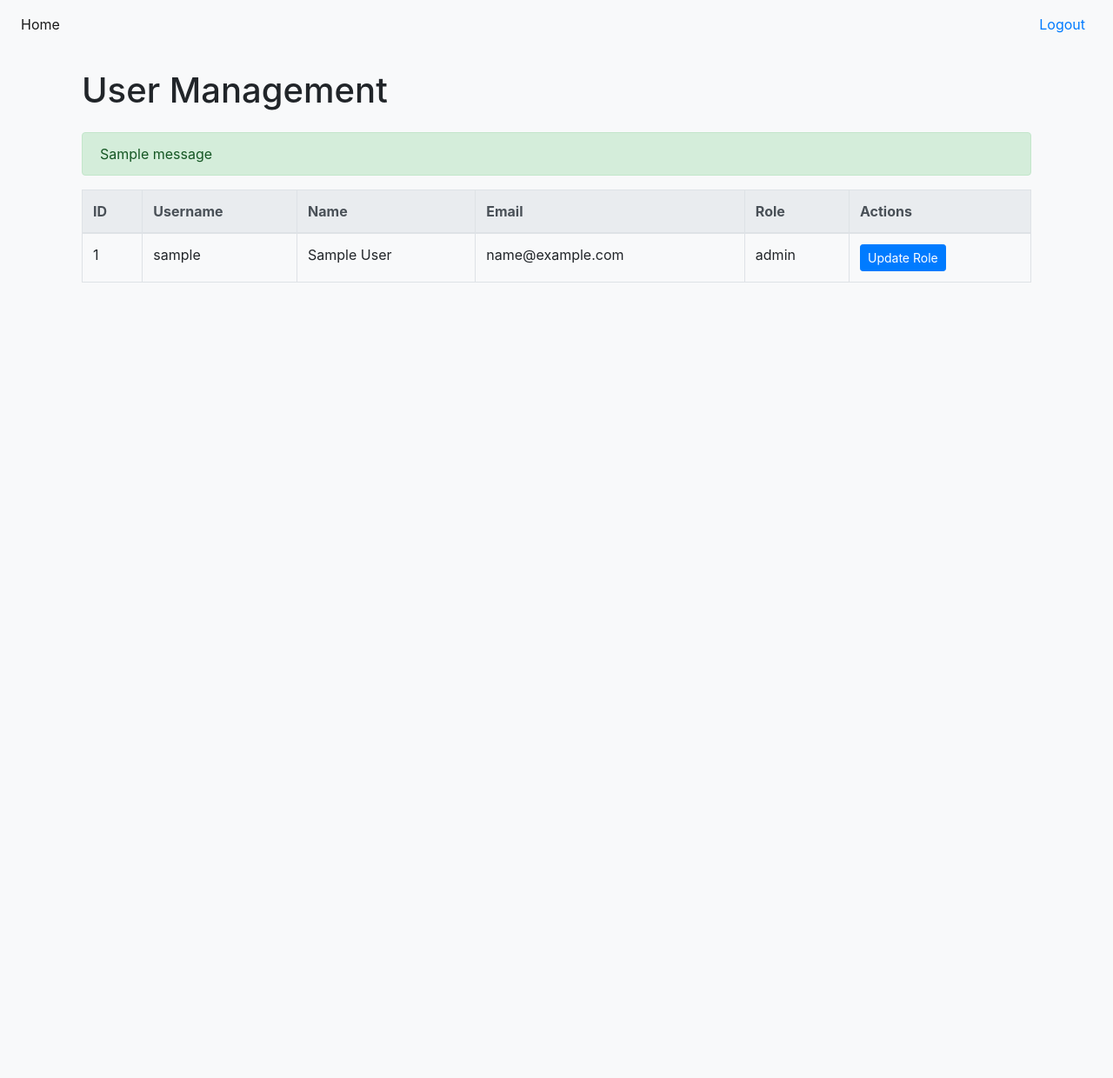
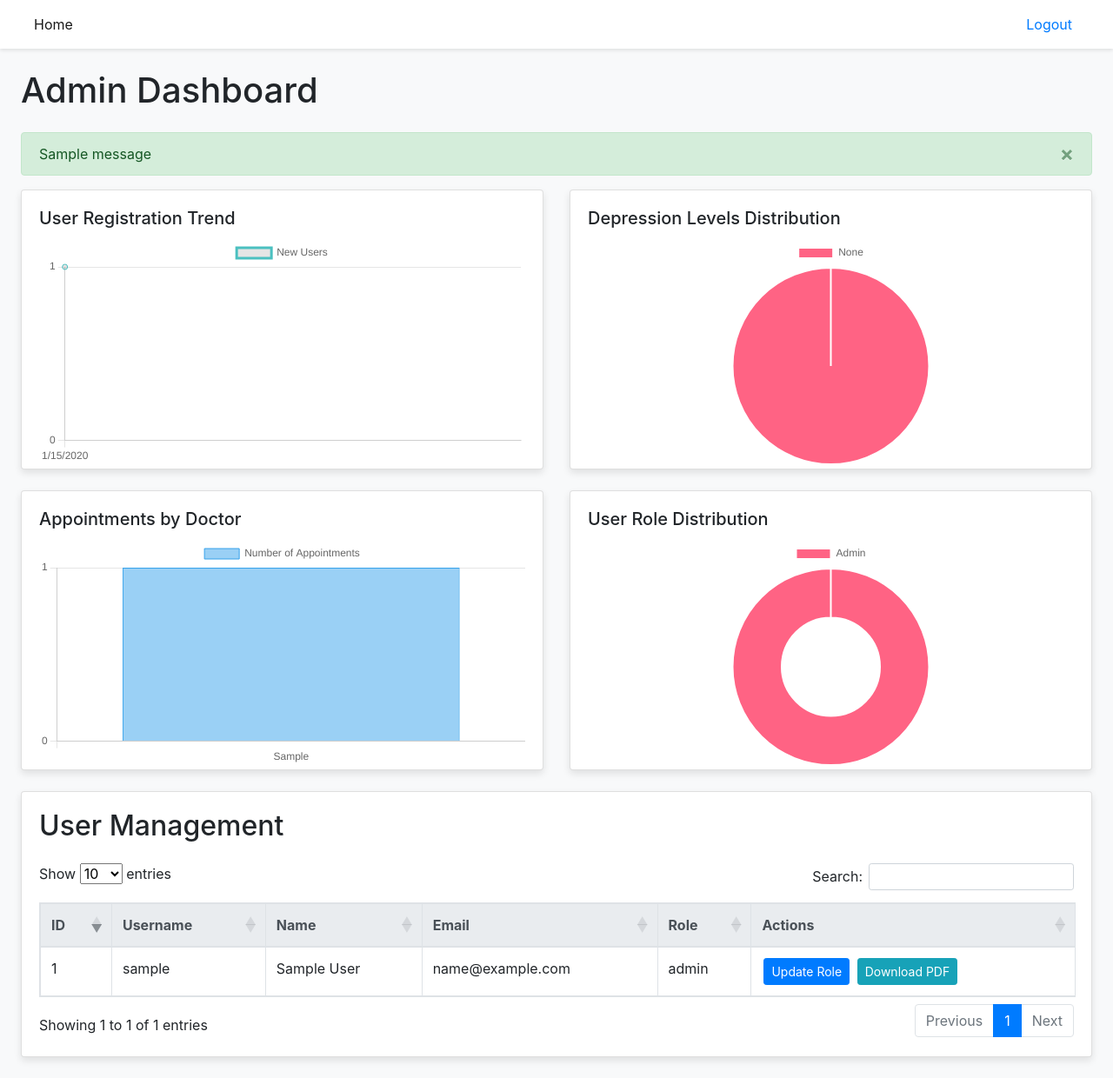
Before and after one commit to RaWseekQWERTY/Final-Year-Project-CalmMind, a Django app: page /admin_dash/ in a window 1280 px wide. Shown: the whole page at 87% size. Before the commit the page ends 325 px from the top, so only its background shows below. Run offline with Django 5.2, Linux system fonts and the light colour scheme; a user stored in the database is signed in; tables that the repository leaves empty hold one stand-in row (values such as "Sample post"); one stand-in notice (Sample message) is shown; some libraries are stand-ins or nearby versions.

Commit message:
added custom admin dash

```diff
--- a/auth_app/models.py
+++ b/auth_app/models.py
@@ -15,6 +15,11 @@ class User(AbstractUser):
         ('male', 'Male'),
         ('female', 'Female'),
         ('other', 'Other'),
+    )
+    ROLE_CHOICES = (
+        ('admin', 'Admin'),
+        ('doctor', 'Doctor'),
+        ('patient', 'Patient'),
     )
     role = models.CharField(max_length=20, choices=ROLE_CHOICES, default='patient')
     gender = models.CharField(max_length=10, choices=GENDER_CHOICES, default='male')
--- a/auth_app/urls.py
+++ b/auth_app/urls.py
@@ -14,4 +14,9 @@ urlpatterns = [
     path('verify-otp/', views.verify_otp, name='verify_otp'),
     path('reset-password/', views.reset_password, name='reset_password'),
     path('about/', views.about_view, name='about'),
+    path('api/user-stats/', views.user_stats_api, name='user_stats_api'),
+    path('api/depression-stats/', views.depression_stats_api, name='depression_stats_api'),
+    path('api/appointment-stats/', views.appointment_stats_api, name='appointment_stats_api'),
+    path('api/user-pdf/<int:user_id>/', views.generate_user_pdf, name='generate_user_pdf'),
+    path('api/users/', views.users_api, name='users_api'),
 ]
--- a/auth_app/views.py
+++ b/auth_app/views.py
@@ -1,7 +1,7 @@
 from django.shortcuts import render, redirect,get_object_or_404
 from django.contrib.auth import authenticate, login, logout
 from django.contrib.auth.decorators import login_required
-from django.http import HttpResponseForbidden
+from django.http import HttpResponseForbidden, JsonResponse, HttpResponse
 from .models import User,Patient,Doctor
 from django.contrib import messages
 from django.contrib.auth import get_user_model
@@ -9,6 +9,12 @@ from django.core.mail import send_mail
 from django.conf import settings
 import random
 import string
+from django.db.models import Count
+from django.db.models.functions import TruncDate
+from assessment.models import PHQ9Assessment
+from appointment.models import Appointment
+from reportlab.pdfgen import canvas
+from reportlab.lib.pagesizes import letter
 
 User = get_user_model()
 
@@ -169,29 +175,34 @@ def admin_dashboard(request):
 def update_user_role_page(request, user_id):
     if not request.user.is_admin():
         return HttpResponseForbidden("You are not authorized to update user roles.")
+
     user = get_object_or_404(User, id=user_id)
     if request.method == 'POST':
         new_role = request.POST.get('role')
-        if new_role in [role[0] for role in User.ROLE_CHOICES]:
+        valid_roles = ['admin', 'doctor', 'patient']
+
+        if new_role in valid_roles:
             user.role = new_role
             if new_role == 'patient':
                 if hasattr(user, 'doctor_profile'):
-                  user.doctor_profile.delete()
+                    user.doctor_profile.delete()
                 Patient.objects.get_or_create(user=user)
             elif new_role == 'doctor':
-               if hasattr(user, 'patient_profile'):
-                  user.patient_profile.delete()
-                  Doctor.objects.get_or_create(user=user)
-            else:
-                  if hasattr(user, 'doctor_profile'):
-                      user.doctor_profile.delete()
-                  if hasattr(user, 'patient_profile'):
-                      user.patient_profile.delete()
+                if hasattr(user, 'patient_profile'):
+                    user.patient_profile.delete()
+                Doctor.objects.get_or_create(user=user)
+            else:  # admin
+                if hasattr(user, 'doctor_profile'):
+                    user.doctor_profile.delete()
+                if hasattr(user, 'patient_profile'):
+                    user.patient_profile.delete()
+
             user.save()
             messages.success(request, f"User '{user.username}' role updated to {new_role}.")
-            return redirect('admin_dashboard')
+            return JsonResponse({'status': 'success'})
         else:
-            messages.error(request, 'Invalid role selected.')
+            return JsonResponse({'error': 'Invalid role selected.'}, status=400)
+
     return render(request, "auth_app/update_role_page.html", {'user': user})
 
 
@@ -240,7 +251,6 @@ def verify_otp(request):
         stored_otp = request.session.get('reset_otp')
 
         if entered_otp == stored_otp:
-            # Store a flag indicating OTP verification was successful
             request.session['otp_verified'] = True
             return redirect('reset_password')
         else:
@@ -293,3 +303,112 @@ def reset_password(request):
 
 def about_view(request):
     return render(request, 'auth_app/about.html')
+
+@login_required
+def user_stats_api(request):
+    if not request.user.is_admin():
+        return JsonResponse({'error': 'Unauthorized'}, status=403)
+
+    user_joins = User.objects.annotate(
+        date=TruncDate('date_joined')
+    ).values('date').annotate(
+        count=Count('id')
+    ).order_by('date')
+
+    role_distribution = User.objects.values('role').annotate(
+        count=Count('id')
+    )
+
+    return JsonResponse({
+        'user_joins': list(user_joins),
+        'role_distribution': list(role_distribution)
+    })
+
+@login_required
+def depression_stats_api(request):
+    if not request.user.is_admin():
+        return JsonResponse({'error': 'Unauthorized'}, status=403)
+
+    depression_levels = PHQ9Assessment.objects.values(
+        'depression_level'
+    ).annotate(
+        count=Count('assessment_id')
+    )
+
+    return JsonResponse({
+        'depression_levels': list(depression_levels)
+    })
+
+@login_required
+def appointment_stats_api(request):
+    if not request.user.is_admin():
+        return JsonResponse({'error': 'Unauthorized'}, status=403)
+
+    appointments = Appointment.objects.values(
+        'doctor__user__first_name'
+    ).annotate(
+        count=Count('id')
+    )
+
+    return JsonResponse({
+        'appointments': list(appointments)
+    })
+
+@login_required
+def generate_user_pdf(request, user_id):
+    if not request.user.is_admin():
+        return HttpResponse('Unauthorized', status=403)
+
+    user = get_object_or_404(User, id=user_id)
+
+    response = HttpResponse(content_type='application/pdf')
+    response['Content-Disposition'] = f'attachment; filename="user_{user_id}_report.pdf"'
+
+    # PDF Details
+    p = canvas.Canvas(response, pagesize=letter)
+
+    p.drawString(100, 750, f"User Report - {user.get_full_name()}")
+    p.drawString(100, 730, f"Username: {user.username}")
+    p.drawString(100, 710, f"Email: {user.email}")
+    p.drawString(100, 690, f"Role: {user.role}")
+
+    if hasattr(user, 'patient_profile'):
+        patient = user.patient_profile
+        p.drawString(100, 670, "Patient Information:")
+        p.drawString(120, 650, f"Date of Birth: {patient.date_of_birth}")
+        p.drawString(120, 630, f"Address: {patient.address}")
+
+        # Add PHQ-9 assessment history
+        assessments = PHQ9Assessment.objects.filter(patient=patient)
+        y_position = 610
+        p.drawString(100, y_position, "PHQ-9 Assessment History:")
+        for assessment in assessments:
+            y_position -= 20
+            p.drawString(120, y_position,
+                f"Date: {assessment.assessment_date.strftime('%Y-%m-%d')} - "
+                f"Score: {assessment.score} - Level: {assessment.get_depression_level_display()}")
+
+    p.showPage()
+    p.save()
+    return response
+
+@login_required
+def users_api(request):
+    if not request.user.is_admin():
+        return JsonResponse({'error': 'Unauthorized'}, status=403)
+
+    users = User.objects.all()
+    data = []
+
+    for user in users:
+        data.append({
+            'id': user.id,
+            'username': user.username,
+            'full_name': f"{user.first_name} {user.last_name}",
+            'email': user.email,
+            'role': user.role
+        })
+
+    return JsonResponse({
+        'data': data
+    })
--- a/static/css/output.css
+++ b/static/css/output.css
@@ -1730,10 +1730,6 @@ video {
   text-align: center;
 }
 
-.text-right {
-  text-align: right;
-}
-
 .font-\[sans-serif\] {
   font-family: sans-serif;
 }
--- /dev/null
+++ b/static/js/custom_admin.js
@@ -0,0 +1,214 @@
+// Initialize DataTable
+$(document).ready(function() {
+    const table = $('#usersTable').DataTable({
+        ajax: {
+            url: '/api/users/',
+            error: function (xhr, error, thrown) {
+                console.error('DataTable error:', error);
+                alert('Error loading user data. Please try refreshing the page.');
+            }
+        },
+        columns: [
+            { data: 'id' },
+            { data: 'username' },
+            { data: 'full_name' },
+            { data: 'email' },
+            { data: 'role' },
+            {
+                data: null,
+                render: function(data, type, row) {
+                    return `
+                        <button class="btn btn-primary btn-sm update-role" data-id="${row.id}">
+                            <i class="fas fa-user-edit"></i> Update Role
+                        </button>
+                        <button class="btn btn-info btn-sm download-pdf" data-id="${row.id}">
+                            <i class="fas fa-download"></i> Download PDF
+                        </button>
+                    `;
+                }
+            }
+        ],
+        order: [[0, 'desc']],
+        pageLength: 10,
+        responsive: true,
+        processing: true,
+        language: {
+            processing: "Loading...",
+            zeroRecords: "No matching records found",
+            info: "Showing _START_ to _END_ of _TOTAL_ entries",
+            infoEmpty: "Showing 0 to 0 of 0 entries",
+            infoFiltered: "(filtered from _MAX_ total entries)"
+        }
+    });
+
+    // Handle role update button click
+    $('#usersTable').on('click', '.update-role', function() {
+        const userId = $(this).data('id');
+        $('#userId').val(userId);
+        $('#updateRoleModal').modal('show');
+    });
+
+    // Handle PDF download button click
+    $('#usersTable').on('click', '.download-pdf', function() {
+        const userId = $(this).data('id');
+        window.location.href = `/api/user-pdf/${userId}/`;
+    });
+
+    // Save role changes
+    $('#saveRoleBtn').click(function() {
+        const userId = $('#userId').val();
+        const newRole = $('#roleSelect').val();
+
+        $.ajax({
+            url: `/admin_dash/update_role/${userId}/`,
+            method: 'POST',
+            data: {
+                role: newRole,
+                csrfmiddlewaretoken: $('input[name=csrfmiddlewaretoken]').val()
+            },
+            success: function(response) {
+                $('#updateRoleModal').modal('hide');
+                table.ajax.reload();
+                loadCharts(); // Reload charts to reflect changes
+            },
+            error: function(xhr, status, error) {
+                alert('Error updating role: ' + error);
+            }
+        });
+    });
+
+    // Load charts
+    loadCharts();
+});
+
+function loadCharts() {
+    $.get('/api/user-stats/', function(data) {
+        createUserJoinChart(data.user_joins);
+        createRoleDistributionChart(data.role_distribution);
+    });
+
+    $.get('/api/depression-stats/', function(data) {
+        createDepressionPieChart(data.depression_levels);
+    });
+
+    $.get('/api/appointment-stats/', function(data) {
+        createAppointmentChart(data.appointments);
+    });
+}
+
+function createUserJoinChart(data) {
+    const ctx = document.getElementById('userJoinChart').getContext('2d');
+    new Chart(ctx, {
+        type: 'line',
+        data: {
+            labels: data.map(item => new Date(item.date).toLocaleDateString()),
+            datasets: [{
+                label: 'New Users',
+                data: data.map(item => item.count),
+                borderColor: 'rgb(75, 192, 192)',
+                tension: 0.1,
+                fill: false
+            }]
+        },
+        options: {
+            responsive: true,
+            maintainAspectRatio: false,
+            scales: {
+                y: {
+                    beginAtZero: true,
+                    ticks: {
+                        stepSize: 1
+                    }
+                }
+            }
+        }
+    });
+}
+
+function createDepressionPieChart(data) {
+    const ctx = document.getElementById('depressionPieChart').getContext('2d');
+    const colors = [
+        '#FF6384',
+        '#36A2EB',
+        '#FFCE56',
+        '#4BC0C0',
+        '#9966FF'
+    ];
+
+    new Chart(ctx, {
+        type: 'pie',
+        data: {
+            labels: data.map(item => {
+                const levels = {
+                    '0': 'None',
+                    '1': 'Mild',
+                    '2': 'Moderate',
+                    '3': 'Moderately Severe',
+                    '4': 'Severe'
+                };
+                return levels[item.depression_level];
+            }),
+            datasets: [{
+                data: data.map(item => item.count),
+                backgroundColor: colors
+            }]
+        },
+        options: {
+            responsive: true,
+            maintainAspectRatio: false
+        }
+    });
+}
+
+function createAppointmentChart(data) {
+    const ctx = document.getElementById('appointmentChart').getContext('2d');
+    new Chart(ctx, {
+        type: 'bar',
+        data: {
+            labels: data.map(item => item.doctor__user__first_name),
+            datasets: [{
+                label: 'Number of Appointments',
+                data: data.map(item => item.count),
+                backgroundColor: 'rgba(54, 162, 235, 0.5)',
+                borderColor: 'rgb(54, 162, 235)',
+                borderWidth: 1
+            }]
+        },
+        options: {
+            responsive: true,
+            maintainAspectRatio: false,
+            scales: {
+                y: {
+                    beginAtZero: true,
+                    ticks: {
+                        stepSize: 1
+                    }
+                }
+            }
+        }
+    });
+}
+
+function createRoleDistributionChart(data) {
+    const ctx = document.getElementById('roleDistributionChart').getContext('2d');
+    const colors = [
+        '#FF6384',
+        '#36A2EB',
+        '#FFCE56'
+    ];
+
+    new Chart(ctx, {
+        type: 'doughnut',
+        data: {
+            labels: data.map(item => item.role.charAt(0).toUpperCase() + item.role.slice(1)),
+            datasets: [{
+                data: data.map(item => item.count),
+                backgroundColor: colors
+            }]
+        },
+        options: {
+            responsive: true,
+            maintainAspectRatio: false
+        }
+    });
+}
--- a/templates/auth_app/admin_dash.html
+++ b/templates/auth_app/admin_dash.html
@@ -1,3 +1,4 @@
+{% load static%}
 <!DOCTYPE html>
 <html lang="en">
 <head>
@@ -5,28 +6,99 @@
     <meta name="viewport" content="width=device-width, initial-scale=1.0">
     <title>Admin Dashboard</title>
     <link rel="stylesheet" href="https://stackpath.bootstrapcdn.com/bootstrap/4.5.2/css/bootstrap.min.css">
+    <link rel="stylesheet" href="https://cdn.datatables.net/1.10.24/css/dataTables.bootstrap4.min.css">
+    <link rel="icon" href="{% static 'favicon.ico' %}" type="image/x-icon">
+    <style>
+        .chart-container {
+            height: 300px;
+            margin-bottom: 20px;
+        }
+        .card {
+            box-shadow: 0 4px 8px rgba(0,0,0,0.1);
+            transition: 0.3s;
+        }
+        .card:hover {
+            box-shadow: 0 8px 16px rgba(0,0,0,0.2);
+        }
+        .navbar {
+            box-shadow: 0 2px 4px rgba(0,0,0,0.1);
+        }
+        .btn-sm {
+            margin: 0 2px;
+        }
+    </style>
 </head>
 <body class="bg-light">
-    <nav class="navbar navbar-expand-lg navbar-light bg-light">
+    <nav class="navbar navbar-expand-lg navbar-light bg-white">
+        <div class="container-fluid">
             <ul class="navbar-nav mr-auto">
                 <li class="nav-item active">
-               <a class="nav-link" href="#">Home</a>
+                    <a class="nav-link" href="{% url 'home' %}">Home</a>
                 </li>
             </ul>
-        <div class="text-muted text-right">
+            <div class="text-muted">
                 <a class="nav-link" href="{% url 'logout' %}">Logout</a>
             </div>
+        </div>
     </nav>
-    <div class="container p-4">
-        <h1 class="mb-4">User Management</h1>
+
+    <div class="container-fluid p-4">
+        <h1 class="mb-4">Admin Dashboard</h1>
+
         {% if messages %}
             {% for message in messages %}
-                <div class="alert alert-success" role="alert">
+                <div class="alert alert-{{ message.tags }} alert-dismissible fade show" role="alert">
                     {{ message }}
+                    <button type="button" class="close" data-dismiss="alert" aria-label="Close">
+                        <span aria-hidden="true">&times;</span>
+                    </button>
                 </div>
             {% endfor %}
         {% endif %}
-        <table class="table table-bordered table-hover">
+
+        <!-- Charts Grid -->
+        <div class="row mb-4">
+            <div class="col-md-6">
+                <div class="card">
+                    <div class="card-body chart-container">
+                        <h5 class="card-title">User Registration Trend</h5>
+                        <canvas id="userJoinChart"></canvas>
+                    </div>
+                </div>
+            </div>
+            <div class="col-md-6">
+                <div class="card">
+                    <div class="card-body chart-container">
+                        <h5 class="card-title">Depression Levels Distribution</h5>
+                        <canvas id="depressionPieChart"></canvas>
+                    </div>
+                </div>
+            </div>
+        </div>
+        <div class="row mb-4">
+            <div class="col-md-6">
+                <div class="card">
+                    <div class="card-body chart-container">
+                        <h5 class="card-title">Appointments by Doctor</h5>
+                        <canvas id="appointmentChart"></canvas>
+                    </div>
+                </div>
+            </div>
+            <div class="col-md-6">
+                <div class="card">
+                    <div class="card-body chart-container">
+                        <h5 class="card-title">User Role Distribution</h5>
+                        <canvas id="roleDistributionChart"></canvas>
+                    </div>
+                </div>
+            </div>
+        </div>
+
+        <!-- Users Table -->
+        <div class="card">
+            <div class="card-body">
+                <h2 class="card-title mb-4">User Management</h2>
+                <table id="usersTable" class="table table-bordered table-hover">
                     <thead class="thead-light">
                         <tr>
                             <th>ID</th>
@@ -37,25 +109,49 @@
                             <th>Actions</th>
                         </tr>
                     </thead>
-            <tbody>
-                {% for user in users %}
-                    <tr>
-                        <td>{{ user.id }}</td>
-                        <td>{{ user.username }}</td>
-                           <td>{{ user.first_name }} {{ user.last_name }}</td>
-                        <td>{{ user.email }}</td>
-                        <td>{{ user.role }}</td>
-                        <td>
-                           <a href="{% url 'update_user_role_page' user.id %}" class="btn btn-primary btn-sm">Update Role</a>
-                        </td>
-                    </tr>
-                {% endfor %}
-            </tbody>
                 </table>
             </div>
-  <script src="https://code.jquery.com/jquery-3.5.1.slim.min.js"></script>
+        </div>
+    </div>
+
+    <!-- Role Update Modal -->
+    <div class="modal fade" id="updateRoleModal" tabindex="-1">
+        <div class="modal-dialog">
+            <div class="modal-content">
+                <div class="modal-header">
+                    <h5 class="modal-title">Update User Role</h5>
+                    <button type="button" class="close" data-dismiss="modal">&times;</button>
+                </div>
+                <div class="modal-body">
+                    <form id="updateRoleForm">
+                        {% csrf_token %}
+                        <input type="hidden" id="userId">
+                        <div class="form-group">
+                            <label>Select Role:</label>
+                            <select class="form-control" id="roleSelect">
+                                <option value="patient">Patient</option>
+                                <option value="doctor">Doctor</option>
+                                <option value="admin">Admin</option>
+                            </select>
+                        </div>
+                    </form>
+                </div>
+                <div class="modal-footer">
+                    <button type="button" class="btn btn-secondary" data-dismiss="modal">Close</button>
+                    <button type="button" class="btn btn-primary" id="saveRoleBtn">Save changes</button>
+                </div>
+            </div>
+        </div>
+    </div>
+
+    <!-- Scripts -->
+
+    <script src="https://code.jquery.com/jquery-3.5.1.min.js"></script>
     <script src="https://cdn.jsdelivr.net/npm/@popperjs/core@2.9.2/dist/umd/popper.min.js"></script>
     <script src="https://stackpath.bootstrapcdn.com/bootstrap/4.5.2/js/bootstrap.min.js"></script>
-
+    <script src="https://cdn.datatables.net/1.10.24/js/jquery.dataTables.min.js"></script>
+    <script src="https://cdn.datatables.net/1.10.24/js/dataTables.bootstrap4.min.js"></script>
+    <script src="https://cdn.jsdelivr.net/npm/chart.js"></script>
+    <script src="{% static 'js/custom_admin.js' %}"></script>
 </body>
 </html>
--- a/templates/base.html
+++ b/templates/base.html
@@ -9,6 +9,7 @@
     <link rel="stylesheet" href="{% static 'css/output.css' %}">
     <link rel="stylesheet" type="text/css" href="https://cdn.datatables.net/1.11.5/css/jquery.dataTables.css">
     <link rel="stylesheet" type="text/css" href="https://cdn.datatables.net/buttons/2.2.2/css/buttons.dataTables.min.css">
+    <link rel="icon" href="{% static 'favicon.ico' %}" type="image/x-icon">
     <script type="text/javascript" src="https://code.jquery.com/jquery-3.5.1.min.js"></script>
     <script type="text/javascript" src="https://cdn.datatables.net/1.11.5/js/jquery.dataTables.min.js"></script>
 
--- a/templates/chatbot/chat.html
+++ b/templates/chatbot/chat.html
@@ -114,7 +114,7 @@
       `;
     chatBox.appendChild(botMessageDiv);
 
-    // Scroll to bottom of chat box
+
     chatBox.scrollTop = chatBox.scrollHeight;
   };
 
@@ -145,10 +145,10 @@
         })
       );
 
-      // Clear input field
+
       userInput.value = "";
 
-      // Scroll to bottom of chat box
+
       chatBox.scrollTop = chatBox.scrollHeight;
     }
   }
--- a/templates/dashboard/doctor/base.html
+++ b/templates/dashboard/doctor/base.html
@@ -7,6 +7,7 @@
     <title>CalmMind - {% block title %}Dashboard{% endblock %}</title>
     <link rel="stylesheet" href="{% static 'css/output.css' %}">
     <link rel="stylesheet" href="https://cdnjs.cloudflare.com/ajax/libs/font-awesome/5.15.4/css/all.min.css">
+    <link rel="icon" href="{% static 'favicon.ico' %}" type="image/x-icon">
     <script src="https://cdnjs.cloudflare.com/ajax/libs/moment.js/2.29.1/moment.min.js"></script>
     {% block extra_css %}{% endblock %}
 
```
Also changed, not shown: static/favicon.ico (added). Lines whose indentation alone changed are shown as unchanged.
